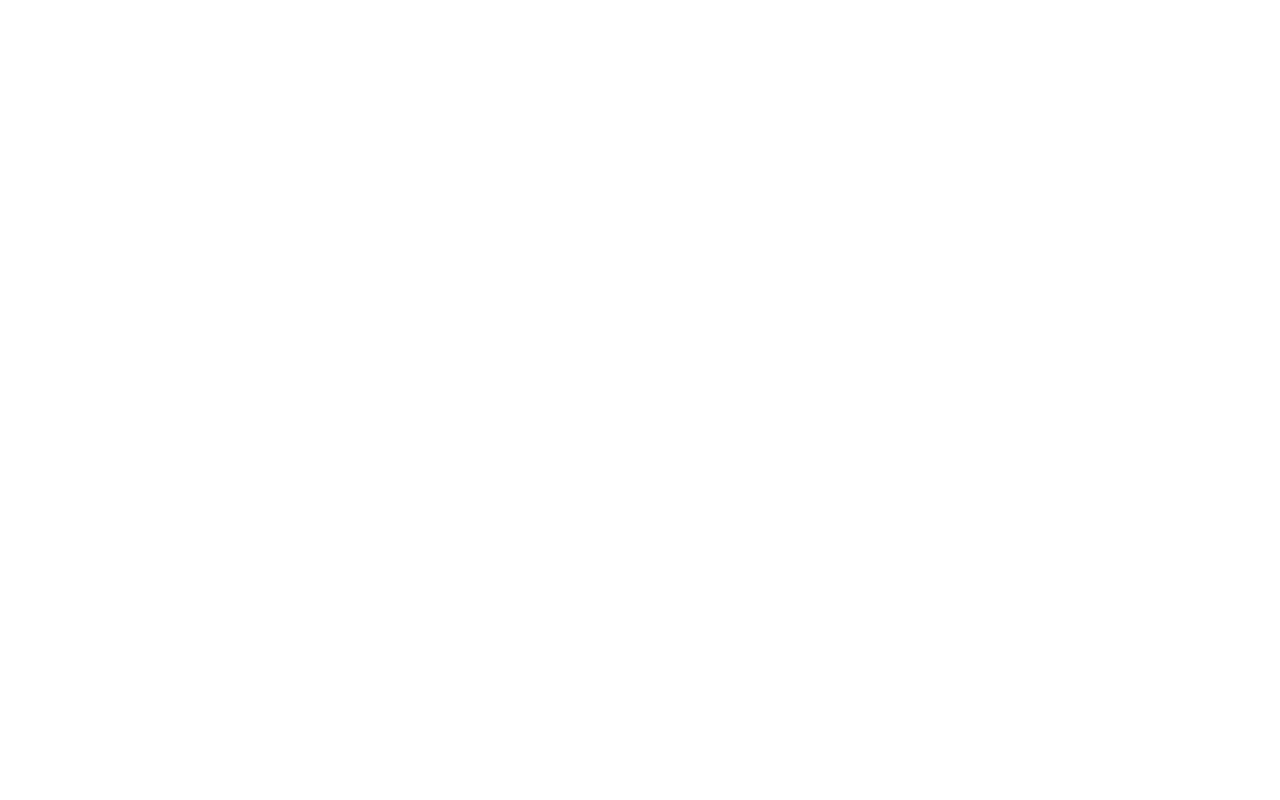
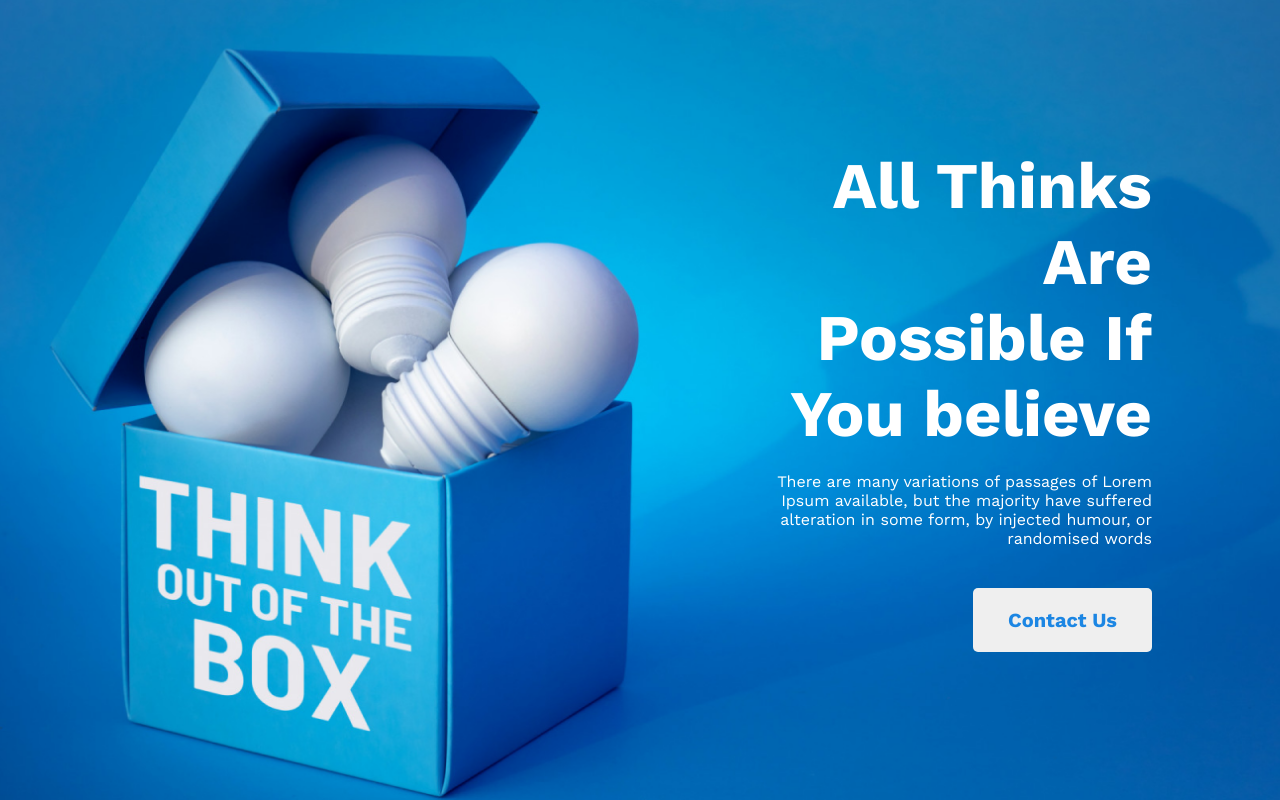
Before and after one commit to rafiferdos/future-thinking, a plain HTML site: page index.html in a window 1280 px wide. Drawn offline with nearby package versions, Linux system fonts and the light colour scheme.

Commit message:
banner area updated

```diff
--- a/index.html
+++ b/index.html
@@ -1,12 +1,36 @@
 <!DOCTYPE html>
 <html lang="en">
-<head>
-    <meta charset="UTF-8">
-    <meta name="viewport" content="width=device-width, initial-scale=1.0">
+  <head>
+    <meta charset="UTF-8" />
+    <meta name="viewport" content="width=device-width, initial-scale=1.0" />
     <title>Futuristic Thinking</title>
-
-</head>
-<body>
-
-</body>
+    <link rel="preconnect" href="https://fonts.googleapis.com" />
+    <link rel="preconnect" href="https://fonts.gstatic.com" crossorigin />
+    <link
+      href="https://fonts.googleapis.com/css2?family=Work+Sans:wght@300;400;500;600;700;800&display=swap"
+      rel="stylesheet"
+    />
+    <link rel="stylesheet" href="./styles/style.css" />
+  </head>
+  <body>
+    <header>
+      <div class="banner-area">
+        <div class="container">
+          <div class="banner-area-contents">
+            <h1 class="banner-heading-text text-gap">
+              All Thinks Are Possible If You believe
+            </h1>
+            <p class="normal-para text-gap">
+              There are many variations of passages of Lorem Ipsum available,
+              but the majority have suffered alteration in some form, by
+              injected humour, or randomised words
+            </p>
+            <button class="primary-button normal-para bold text-gap">Contact Us</button>
+          </div>
+        </div>
+      </div>
+    </header>
+    <main></main>
+    <footer></footer>
+  </body>
 </html>
--- a/styles/style.css
+++ b/styles/style.css
@@ -0,0 +1,47 @@
+* {
+  margin: 0;
+  font-family: "work sans";
+}
+.container {
+  width: 60%;
+  padding-right: 20%;
+  padding-left: 20%;
+  margin: auto;
+}
+header {
+
+  min-height: 100vh;
+  background-image: url("../assets/images/banner3.png");
+  background-position: center;
+  background-size: cover;
+  background-repeat: no-repeat;
+  display: flex;
+  align-items: center;
+  justify-content: right;
+}
+.banner-area {
+  color: white;
+  width: 50%;
+}
+.banner-heading-text {
+  font-size: 65px;
+}
+.normal-para {
+  font-size: 16px;
+}
+.banner-area-contents {
+  text-align: right;
+}
+.text-gap{
+  margin: 20px 0;
+}
+.primary-button {
+  padding: 20px 35px;
+  border: none;
+  border-radius: 5px;
+  color: rgb(28, 134, 227);
+  font-size: 20px;
+}
+.bold {
+  font-weight: bold;
+}
```
